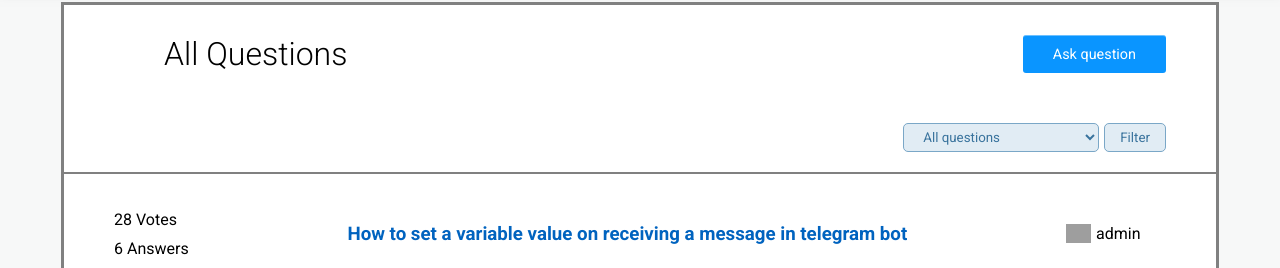
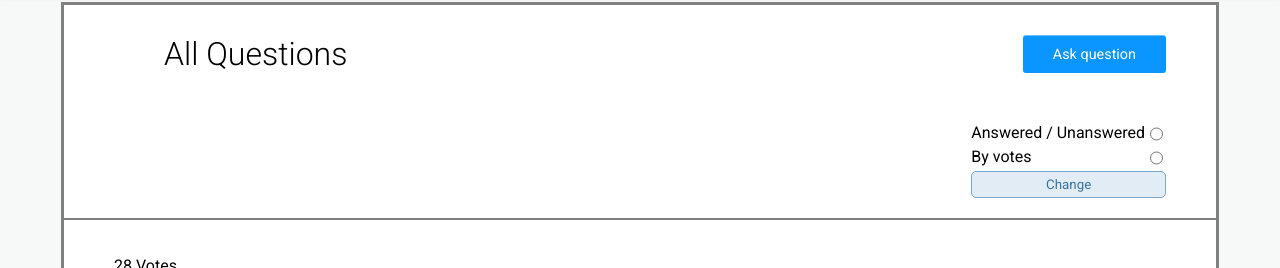
Before and after one commit to batym24/Galutinis-atsiskaitymas, a React (Create React App) app: page /home in a window 1280 px wide. Shown: the part 118-386 px from the top of the page. Built offline with nearby package versions, Linux system fonts and the light colour scheme; data requests are answered from the project's data file; grey boxes are pictures that could not be loaded.

Commit message:
Added more functionality to filtering

```diff
--- a/src/components/Pages/Home.jsx
+++ b/src/components/Pages/Home.jsx
@@ -49,6 +49,15 @@ const StyledMain = styled.main`
         }
         }
 
+        .filter {
+            display: flex;
+            justify-content: flex-end;
+
+            input[type="submit"]{
+                cursor: pointer;
+            }
+        };
+
         .filter > form{
             display: flex;
             gap: 5px;
@@ -64,6 +73,16 @@ const StyledMain = styled.main`
             }
         }
     }
+    .checkbox {
+        display: flex;
+        flex-direction: column;
+        gap: 5px;
+
+        > div {
+            display: flex;
+            justify-content: space-between;
+        }
+    }
 `
 
 const Home = () => {
@@ -71,6 +90,7 @@ const Home = () => {
     const {questions} = useContext(QuestionsContext)
     const {answers} = useContext(AnswersContext)
     const [filter, setFilter] = useState("")
+    const [filteredBy, setFilteredBy] = useState("")
 
     return (
         <StyledMain>
@@ -83,19 +103,50 @@ const Home = () => {
                     <div className="filter">
                         <form onSubmit={(e) => {
                             e.preventDefault()
-                            setFilter(e.target.elements[0].value)
+                            console.log(e)
+                            setFilteredBy(e.target.elements["filter-by"].value)
                         }}>
-                            <select>
+                            <div className="checkbox">
+                                <div>
+                                    <label htmlFor="answered-unanswered">Answered / Unanswered</label>
+                                    <input type="radio" name="filter-by" value={"answered-unanswered"} />
+                                </div>
+                                <div>
+                                    <label htmlFor="answered">By votes</label>
+                                    <input type="radio" name="filter-by" value={"by-votes"} />
+                                </div>
+                                <input type="submit" value={'Change'} />
+                            </div>
+                        </form>
+                        {
+                            filteredBy === "answered-unanswered" &&
+                            <form onSubmit={(e) => {
+                                e.preventDefault()
+                                console.log(e.target.elements.options.value)
+                                setFilter(e.target.elements.options.value)
+                            }}>
+                                <select name='options'>
                                     <option value="allQuestions">All questions</option>
                                     <option value="answered">Answered questions</option>
                                     <option value="notAnswered">Not answered questions</option>
                                 </select>
                                 <input type="submit" value={"Filter"} />
                             </form>
+                        }
                     </div>
                 </div>
                 <div className="questions">
                     {
+                        filteredBy === 'by-votes' ?
+                            questions.sort((a, b) => b.questionUpvotes - a.questionUpvotes).map(question => {
+                                const questionAnswers = answers.filter(answer => answer.questionId.toString() === question.id.toString())
+                                return (<Question
+                                    key={question.id}
+                                    question = {question}
+                                    questionAnswers = {questionAnswers}
+                                />)
+                            })
+                             :
                              questions.map(question => {
                                 const questionAnswers = answers.filter(answer => answer.questionId.toString() === question.id.toString())
                                 const questionId = answers.map(answer => answer.questionId)
--- a/src/data.json
+++ b/src/data.json
@@ -68,7 +68,7 @@
       "creatorId": "c6d507d6-7dda-4b8d-8e6e-ed25e251a4d7",
       "title": "Back in time",
       "description": "If you could travel back in time and have a conversation with any historical figure, who would you choose and what would you talk about?",
-      "questionUpvotes": 0,
+      "questionUpvotes": 32,
       "QuestionIsUpdated": false
     },
     {
```
Lines whose indentation alone changed are shown as unchanged.
